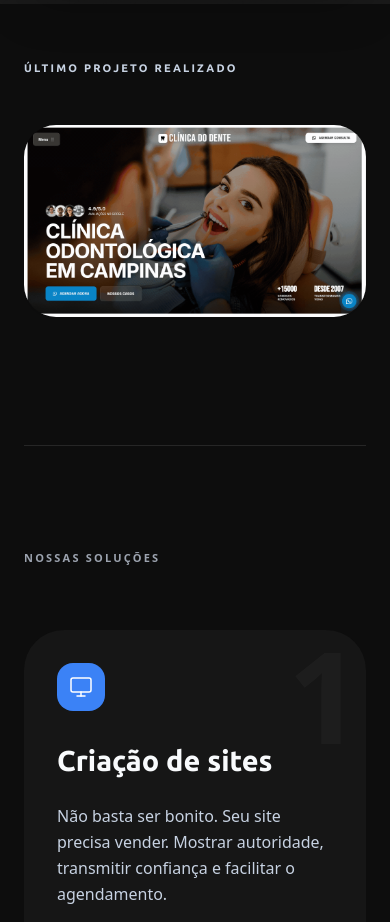
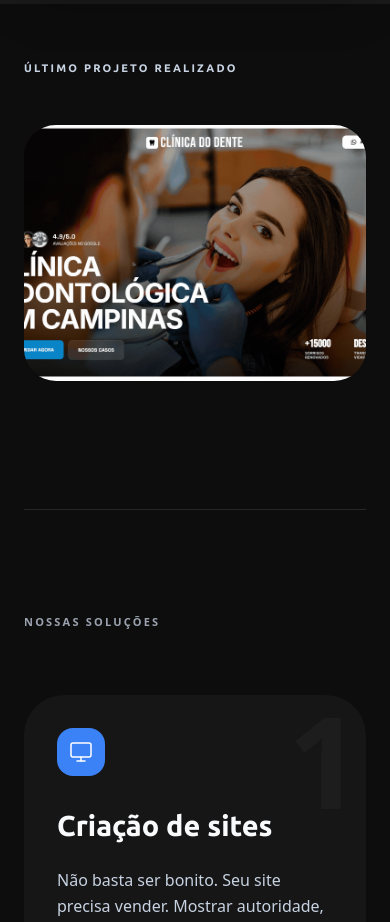
Before and after one commit to Takoa25/Takoa-LP, a React (Vite) app: page / in a window 390 px wide. Shown: the part 840-1762 px from the top of the page. Built offline with nearby package versions, Linux system fonts and the light colour scheme; a web font is replaced by a local one.

Commit message:
feat: Add `ProjectCard` component for displaying individual project details with image and link.

```diff
--- a/src/components/ProjectCard.tsx
+++ b/src/components/ProjectCard.tsx
@@ -13,7 +13,13 @@ const ProjectCard: React.FC<ProjectCardProps> = ({ project }) => {
       rel="noopener noreferrer"
       className="block w-full group relative cursor-pointer"
     >
-      <div className="relative aspect-video w-full overflow-hidden rounded-[2rem] shadow-sm transition-transform duration-500 group-hover:scale-[1.02]">
+      {/*
+          Para ajustar a altura do card:
+          - No mobile: altere 'aspect-[4/3]' (4:3 é mais alto que o padrão 16:9 vídeo)
+          - No desktop: altere 'md:aspect-video' (padrão 16:9)
+          Você também pode usar valores fixos como 'h-[300px]' se preferir.
+      */}
+      <div className="relative aspect-[4/3] md:aspect-video w-full overflow-hidden rounded-[2rem] shadow-sm transition-transform duration-500 group-hover:scale-[1.02]">
         <img
           src={project.image}
           alt={project.title}
```
